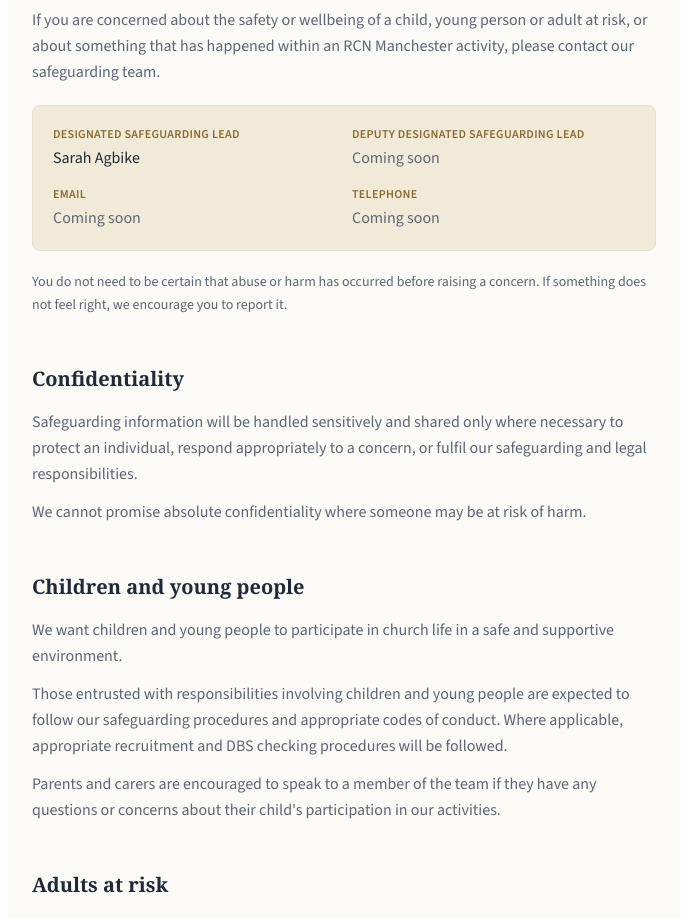
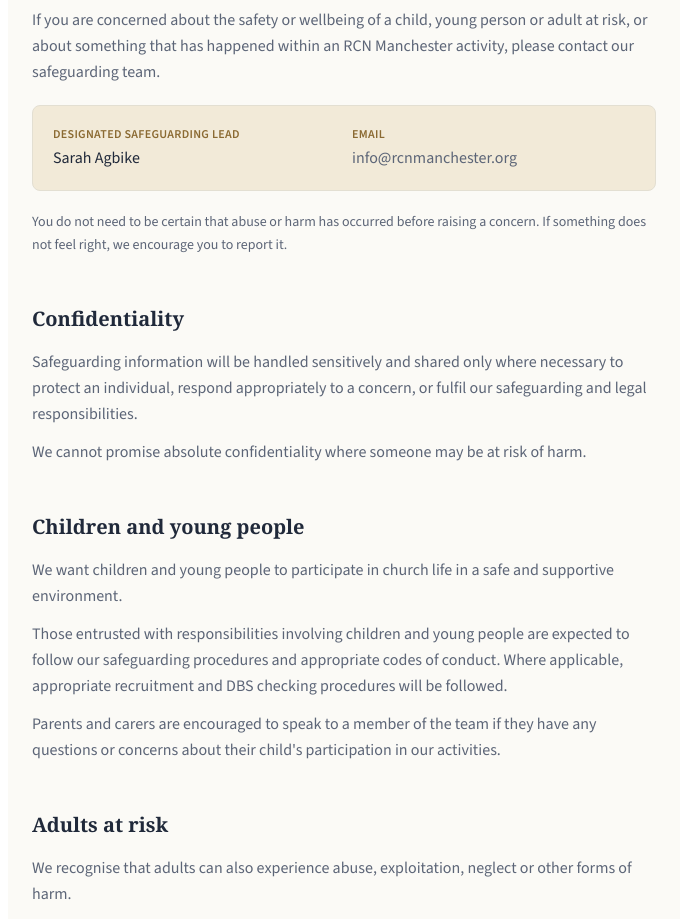
Before and after one commit to Lil-prisca/RcnMancester, a React (Vite) app: page /safeguarding in a window 1280 px wide. Shown: the part 1100-2019 px from the top of the page, without its empty margins (296-983 px from the left). Built offline with nearby package versions, Linux system fonts and the light colour scheme.

Commit message:
edited  reporting concern info in safeguarding page

```diff
--- a/src/components/Safeguardingpage.jsx
+++ b/src/components/Safeguardingpage.jsx
@@ -168,16 +168,7 @@
               </p>
               <p>Sarah Agbike</p>
             </div>
-            <div>
-              <p
-                className="text-xs font-semibold uppercase tracking-wide mb-1"
-                style={{ color: "var(--sg-accent)" }}
-              >
-                Deputy Designated Safeguarding Lead
-              </p>
-              {/* TODO: fill in once Bro Layò sends the DDSL's name */}
-              <p style={{ color: "var(--sg-ink-soft)" }}>Coming soon</p>
-            </div>
+
             <div>
               <p
                 className="text-xs font-semibold uppercase tracking-wide mb-1"
@@ -186,17 +177,9 @@
                 Email
               </p>
               {/* TODO: fill in once Bro Layò sends the safeguarding email */}
-              <p style={{ color: "var(--sg-ink-soft)" }}>Coming soon</p>
-            </div>
-            <div>
-              <p
-                className="text-xs font-semibold uppercase tracking-wide mb-1"
-                style={{ color: "var(--sg-accent)" }}
-              >
-                Telephone
+              <p style={{ color: "var(--sg-ink-soft)" }}>
+                info@rcnmanchester.org
               </p>
-              {/* TODO: fill in once Bro Layò sends the safeguarding phone number */}
-              <p style={{ color: "var(--sg-ink-soft)" }}>Coming soon</p>
             </div>
           </div>
 
```
